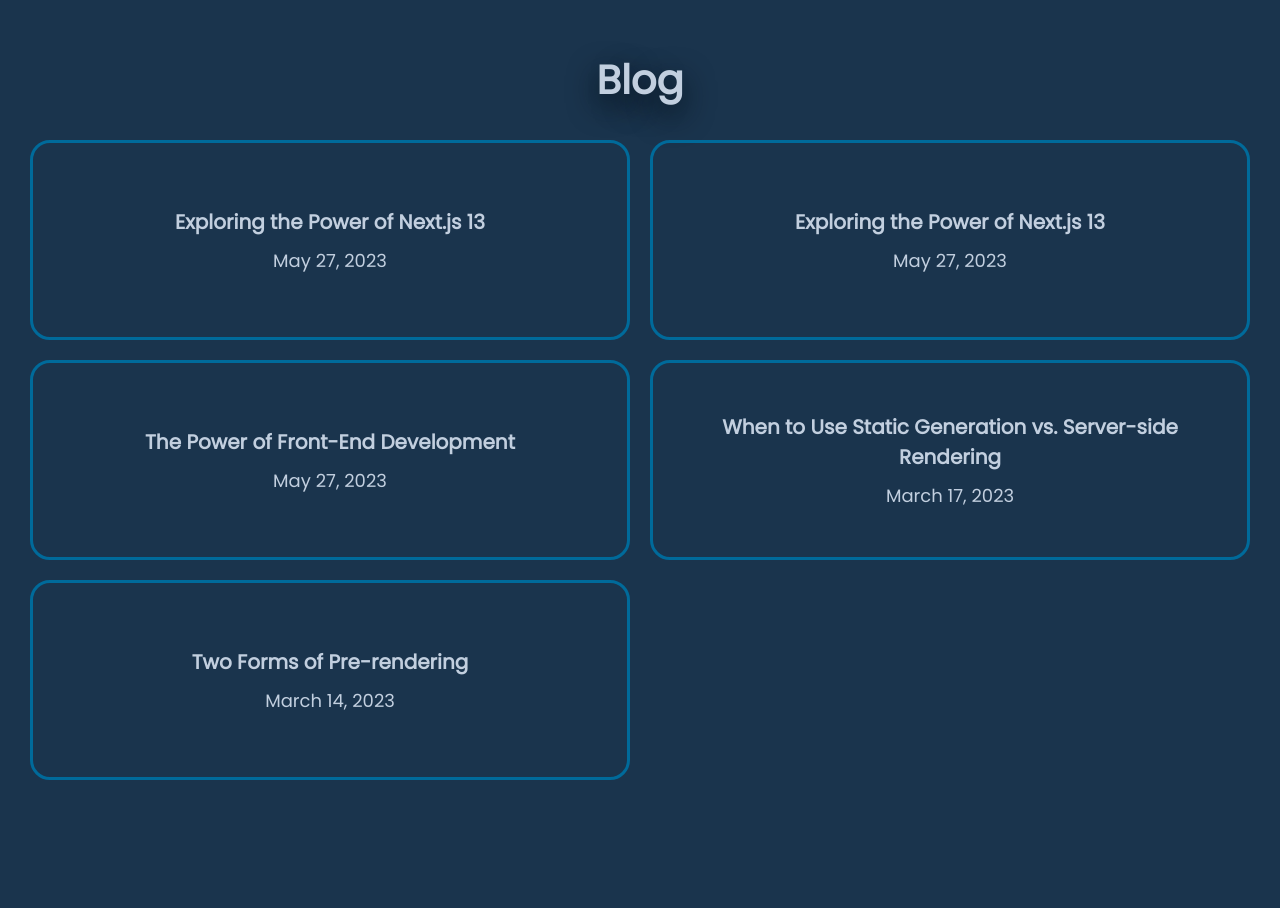
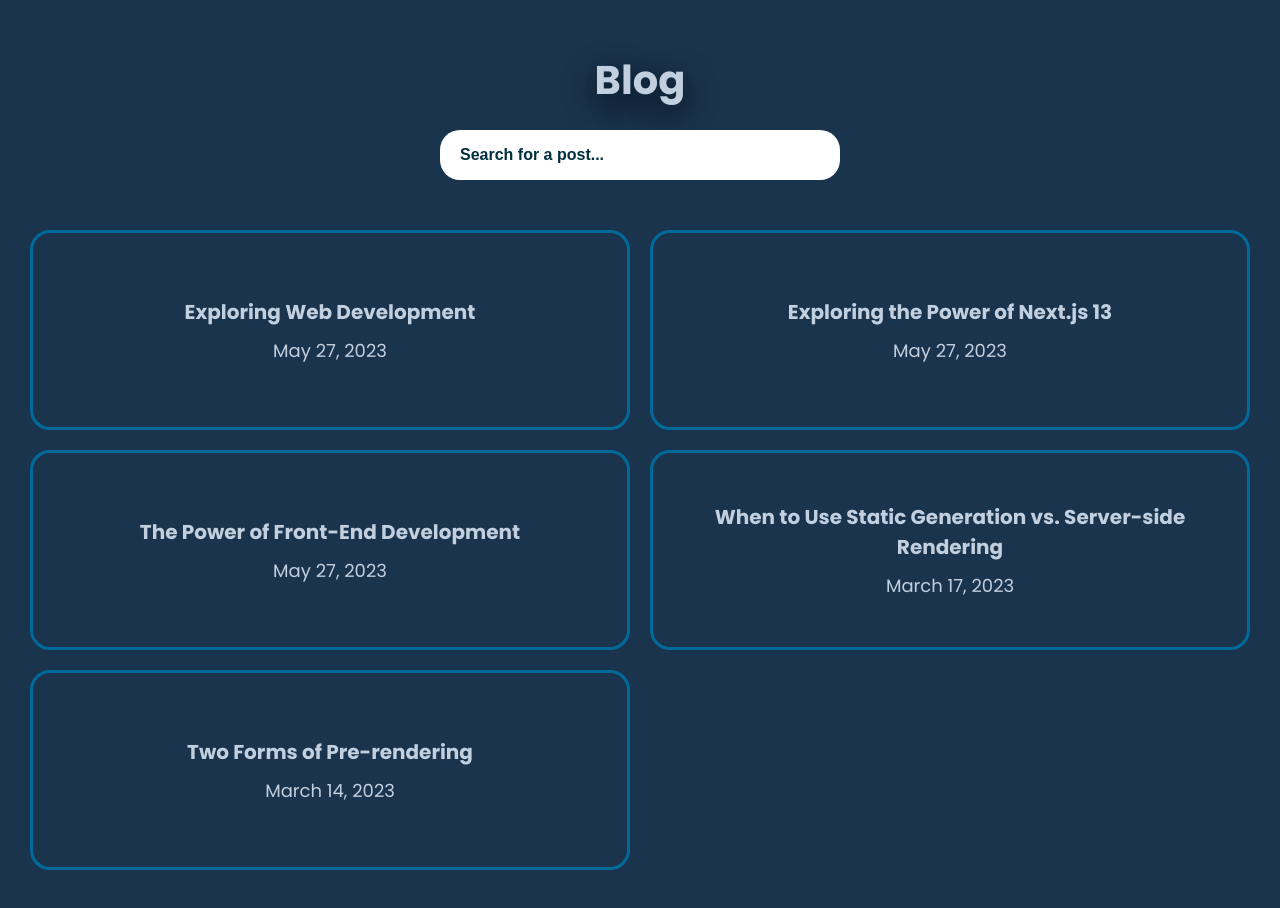
Before and after one commit to Michalis-Mel/m2-blog, a Next.js app: page / in a window 1280 px wide. Shown: the part 800-1708 px from the top of the page. Before the commit the page ends 1670 px from the top, so only its background shows below. Built offline with nearby package versions, Linux system fonts and the light colour scheme.

Commit message:
search form added

```diff
--- a/app/components/Navbar.jsx
+++ b/app/components/Navbar.jsx
@@ -1,13 +1,8 @@
-import { Oswald } from "next/font/google";
+import { oswald } from "../layout";
 import Link from "next/link";
 import Image from "next/image";
 import { FaFacebook, FaInstagram, FaGithub, FaLinkedin } from "react-icons/fa";
 import logoImg from "../../public/images/logo-small.png";
-
-const oswald = Oswald({
-  weight: "500",
-  subsets: ["latin"],
-});
 
 export default function Navbar() {
   return (
--- a/app/components/Posts.jsx
+++ b/app/components/Posts.jsx
@@ -1,16 +1,12 @@
 import { getSortedPostsData } from "../../lib/posts";
-import ListItem from "./ListItem";
+import PostsList from "./PostsList";
 
 export default function Posts() {
   const posts = getSortedPostsData();
   return (
     <div className="posts">
       <h2>Blog</h2>
-      <ul>
-        {posts.map((post) => (
-          <ListItem key={post.id} post={post} />
-        ))}
-      </ul>
+      <PostsList posts={posts} />
     </div>
   );
 }
--- /dev/null
+++ b/app/components/PostsList.jsx
@@ -0,0 +1,42 @@
+"use client";
+import ListItem from "./ListItem";
+import { useState } from "react";
+
+export default function PostsList({ posts }) {
+  const [textInput, setTextInput] = useState("");
+  let searchedPosts = [];
+  if (textInput) {
+    searchedPosts = posts.filter((post) =>
+      post.title.toLowerCase().includes(textInput)
+    );
+  } else {
+    searchedPosts = posts;
+  }
+
+  const inputHandler = (e) => {
+    setTextInput(e.target.value);
+  };
+
+  return (
+    <div className="post-list">
+      <form className="post_search">
+        <input
+          onChange={inputHandler}
+          value={textInput}
+          type="text"
+          placeholder="Search for a post..."
+          autoComplete="off"
+        />
+      </form>
+      {searchedPosts.length ? (
+        <ul>
+          {searchedPosts.map((post) => (
+            <ListItem key={post.id} post={post} />
+          ))}
+        </ul>
+      ) : (
+        <span>No posts found!</span>
+      )}
+    </div>
+  );
+}
--- a/app/layout.jsx
+++ b/app/layout.jsx
@@ -1,11 +1,16 @@
-import { Poppins } from "next/font/google";
+import { Poppins, Oswald } from "next/font/google";
 
 import "./styles/app.scss";
 
 import Navbar from "./components/Navbar";
 
-const poppins = Poppins({
-  weight: "400",
+export const poppins = Poppins({
+  weight: ["400", "500", "600", "700"],
+  subsets: ["latin"],
+});
+
+export const oswald = Oswald({
+  weight: "500",
   subsets: ["latin"],
 });
 
@@ -18,7 +23,7 @@
 export default function RootLayout({ children }) {
   return (
     <html lang="en">
-      <body className={poppins.className}>
+      <body className={poppins.className} suppressHydrationWarning={true}>
         <Navbar />
         {children}
       </body>
--- a/app/styles/_home.scss
+++ b/app/styles/_home.scss
@@ -33,8 +33,41 @@
 
     h2 {
       font-size: 40px;
-      margin: 0 auto 20px auto;
+      margin-bottom: 20px;
       text-shadow: 0 10px 30px var(--black);
+    }
+
+    .post-list {
+      display: flex;
+      flex-flow: column nowrap;
+      align-items: center;
+
+      .post_search {
+        width: 100%;
+        max-width: 400px;
+        display: flex;
+        align-items: center;
+        justify-content: center;
+        margin-bottom: 40px;
+
+        input {
+          z-index: 2;
+          outline: none;
+          font-size: 16px;
+          width: 100%;
+          height: 50px;
+          border: none;
+          border-radius: 20px;
+          padding: 10px 20px;
+          box-sizing: border-box;
+
+          &::placeholder {
+            color: var(--bodyDark);
+            font-size: 16px;
+            font-weight: 600;
+          }
+        }
+      }
     }
 
     ul {
--- a/app/styles/app.css
+++ b/app/styles/app.css
@@ -260,8 +260,42 @@
 }
 main.home > .row .posts h2 {
   font-size: 40px;
-  margin: 0 auto 20px auto;
+  margin-bottom: 20px;
   text-shadow: 0 10px 30px var(--black);
+}
+main.home > .row .posts .post-list {
+  display: flex;
+  flex-flow: column nowrap;
+  align-items: center;
+}
+main.home > .row .posts .post-list .post_search {
+  width: 100%;
+  max-width: 400px;
+  display: flex;
+  align-items: center;
+  justify-content: center;
+  margin-bottom: 40px;
+}
+main.home > .row .posts .post-list .post_search input {
+  z-index: 2;
+  outline: none;
+  font-size: 16px;
+  width: 100%;
+  height: 50px;
+  border: none;
+  border-radius: 20px;
+  padding: 10px 20px;
+  box-sizing: border-box;
+}
+main.home > .row .posts .post-list .post_search input::-moz-placeholder {
+  color: var(--bodyDark);
+  font-size: 16px;
+  font-weight: 600;
+}
+main.home > .row .posts .post-list .post_search input::placeholder {
+  color: var(--bodyDark);
+  font-size: 16px;
+  font-weight: 600;
 }
 main.home > .row .posts ul {
   display: flex;
--- a/blogposts/web-development.md
+++ b/blogposts/web-development.md
@@ -1,5 +1,5 @@
 ---
-title: "Exploring the Power of Next.js 13"
+title: "Exploring Web Development"
 date: "2023-05-27"
 ---
 
--- a/package.json
+++ b/package.json
@@ -9,6 +9,7 @@
     "lint": "next lint"
   },
   "dependencies": {
+    "@reduxjs/toolkit": "^1.9.5",
     "eslint": "8.41.0",
     "eslint-config-next": "13.4.4",
     "gray-matter": "^4.0.3",
@@ -17,6 +18,7 @@
     "react-dom": "18.2.0",
     "react-icons": "^4.9.0",
     "react-parallax-tilt": "^1.7.142",
+    "react-redux": "^8.0.5",
     "remark": "^14.0.3",
     "remark-html": "^15.0.2",
     "sass": "^1.62.1"
```
Also changed, not shown: app/components/SearchPosts.jsx (added, +41 -0 lines), 2 other files (tests, documents, lock files or other folders).
